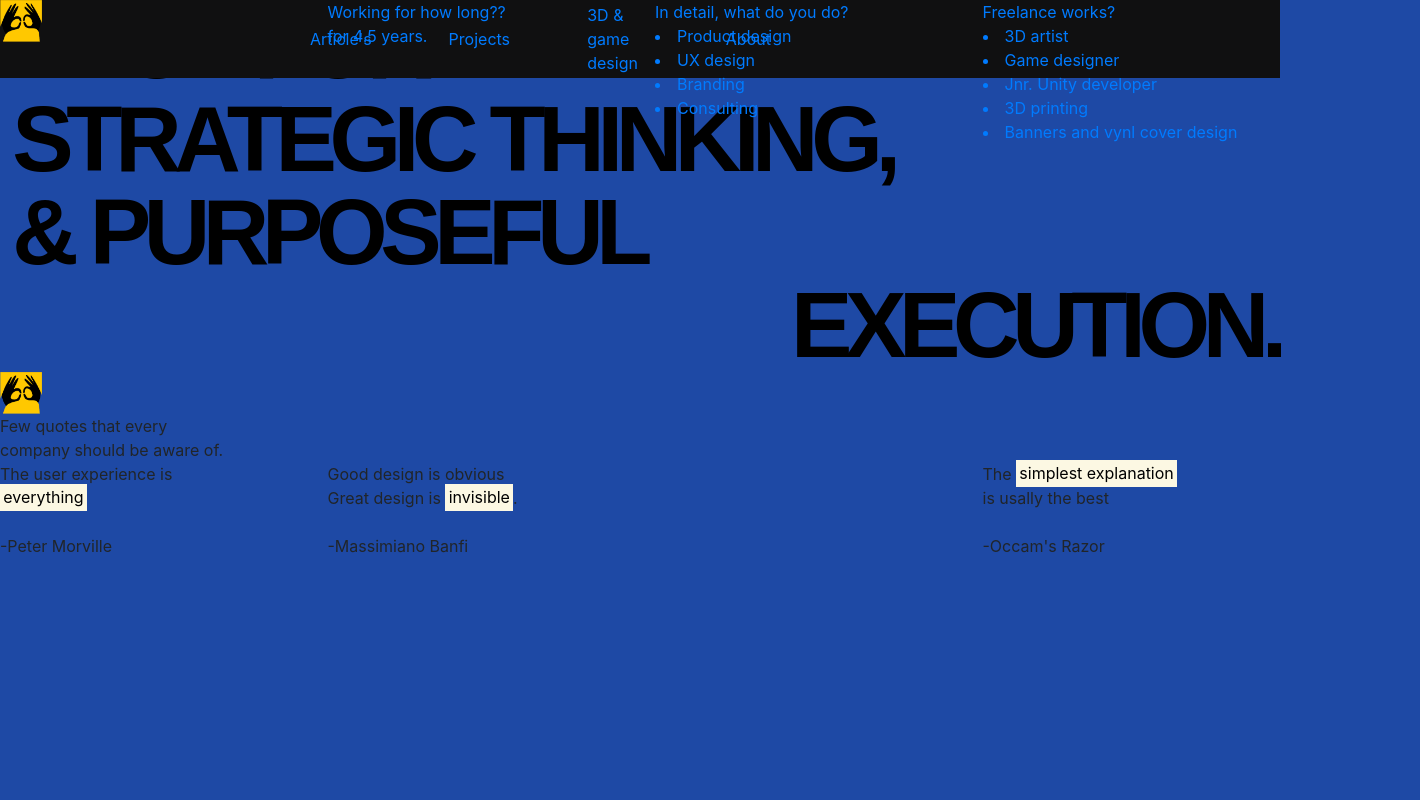
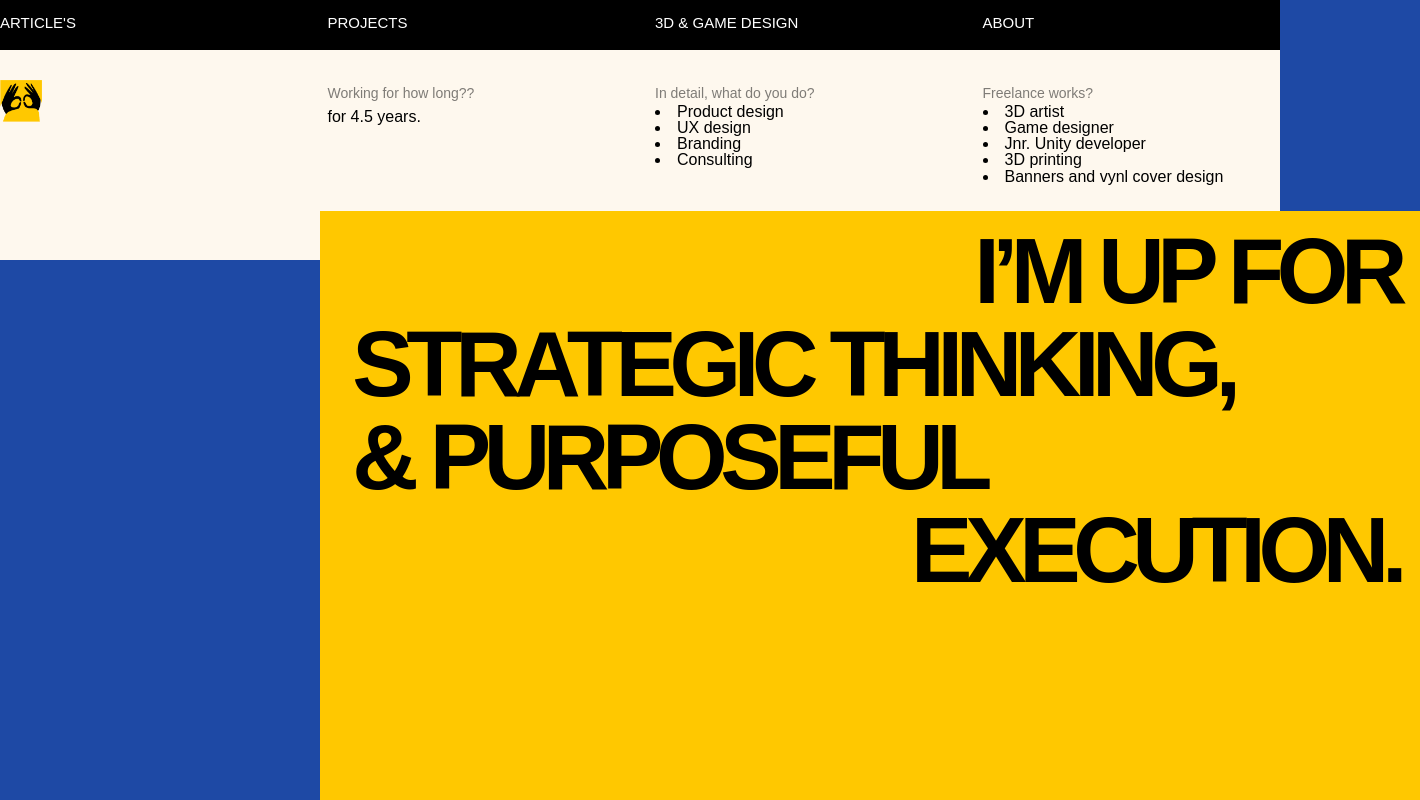
Before and after one commit to DEDROX2K/dedrox.github.io, a plain HTML site: page index.html in a window 1280 px wide. Shown: the top 800 px of the page, 1420 px wide, since content can reach past the window. Drawn offline with nearby package versions, Linux system fonts and the light colour scheme; a web font is replaced by a local one.

Commit message:
overall change

```diff
--- a/port.css
+++ b/port.css
@@ -1,28 +1,91 @@
-.desktop-1,
-.desktop-1 * {
-    box-sizing: border-box;
+.custom-container {
+    width: 100%;
+    max-width: 1360px;
+    margin: 0 auto;
 }
 
-.desktop-1 {
-    background: #1e49a5;
-    height: 1422px;
-    position: relative;
+/*
+@media (max-width: 1302px) {
+    .custom-container {
+        max-width: 960px;
+    }
+}
+
+@media (max-width: 768px) {
+    .custom-container {
+        max-width: 720px;
+    }
+}
+
+@media (max-width: 480px) {
+    .custom-container {
+        max-width: 100%;
+        padding: 0 10px;
+    }
+} */
+
+
+
+/* dog */
+/* dog */
+/* dog */
+/* dog */
+.topnav {
+    background-color: black;
+    padding-top: 0.6rem;
+
+    height: 50px;
+    top: 0;
+    left: 0;
     overflow: hidden;
 }
 
-.topnav {
-    background: #101011;
-    padding: 26px 272px 26px 294px;
-    display: flex;
-    flex-direction: row;
-    gap: 170px;
-    row-gap: 0px;
-    align-items: center;
-    justify-content: flex-start;
-    height: 77.91px;
-    position: absolute;
-    left: 0px;
-    top: 0px;
+.nextnav {
+    background-color: #fef8ee;
+    height: 260px;
+    padding-top: 80px;
+    z-index: -10;
+}
+
+.navsubtex {
+    color: #000000;
+    text-align: left;
+    font-family: "Archivo-Regular", sans-serif;
+    font-size: 16px;
+    line-height: 101.5%;
+    font-weight: 400;
+    position: relative;
+    width: 231.46px;
+}
+
+.navheadtex {
+    color: rgba(0, 0, 0, 0.5);
+    text-align: right;
+    font-family: "Archivo-Regular", sans-serif;
+    font-size: 14px;
+    line-height: 101.5%;
+    font-weight: 400;
+    position: relative;
+    align-self: stretch;
+}
+
+.nav-link {
+    font-family: "Archivo-ExtraBold", sans-serif;
+    line-height: 100%;
+    font-weight: 400;
+    text-transform: uppercase;
+    position: relative;
+    padding: 0rem;
+    font-size: 15px;
+    font-weight: 300;
+    color: #fff;
+
+    display: inline-flex;
+}
+
+
+.logowittext {
+    flex-direction: column;
 }
 
 .btmnav {
@@ -99,6 +162,37 @@
     font-weight: 400;
     position: relative;
     align-self: stretch;
+}
+
+.preference input[type="checkbox"] {
+    appearance: none;
+    -webkit-appearance: none;
+    -moz-appearance: none;
+    width: 20px;
+    height: 20px;
+    border: 2px solid white;
+    border-radius: 6px;
+    background-color: #fff1da;
+    cursor: pointer;
+    position: relative;
+    outline: none;
+    transition: background-color 0.3s, border-color 0.3s;
+}
+
+.preference input[type="checkbox"]:checked {
+    background-color: #ffe100;
+    border-color: #ffffff;
+}
+
+.preference input[type="checkbox"]:checked::before {
+    content: '✓';
+    color: #fff1da;
+    font-size: 16px;
+    position: absolute;
+    top: 50%;
+    left: 50%;
+    transform: translate(-50%, -50%);
+    transition: color 0.3s;
 }
 
 .simple-work-on-the-users-experience {
@@ -382,7 +476,7 @@
     transform: rotate(0deg) scale(-1, 1);
 }
 
-.frame-6 {
+.ylo {
     background: #ffc800;
     padding: 14px 20px 14px 20px;
     display: flex;
@@ -391,14 +485,14 @@
     row-gap: 0px;
     align-items: flex-start;
     justify-content: flex-start;
-    width: 1100.96px;
-    height: 740.88px;
-    position: absolute;
-    left: 274.14px;
-    top: 267.01px;
+    width: 1100px;
+    height: 650px;
+    position: relative;
+    left: 320px;
+    top: 211px;
 }
 
-.frame-5 {
+.ylotext {
     display: flex;
     flex-direction: column;
     gap: 0px;
@@ -449,3 +543,56 @@
     left: 12.32px;
     top: 0px;
 }
+
+.quotesec {
+    height: 1700px;
+    padding-top: 700px;
+    background: #1e49a5;
+    z-index: 10;
+}
+
+.qutex {
+    color: #fef8ee;
+    text-align: left;
+    font-family: "Archivo-Bold", sans-serif;
+    font-size: 20px;
+    line-height: 101.5%;
+    font-weight: 700;
+    position: relative;
+    padding-top: 8px;
+    padding-bottom: 50px;
+}
+
+.quobar {
+    background-color: #fef8ee;
+    height: 2px;
+    padding-top: 5px;
+    border-right: solid;
+    border-color: #1e49a5;
+    border-inline-end-width: 50px;
+}
+
+.qusubtex {
+    color: #fef8ee;
+    padding-top: 30px;
+    font-family: "Archivo-Regular", sans-serif;
+    font-size: 18px;
+    line-height: 101.5%;
+    font-weight: 400;
+}
+
+.fillerafterylo {
+    width: 1100px;
+    height: 650px;
+    position: absolute;
+    background-color: #1e49a5
+}
+
+.mark,
+mark {
+    background-color: #ffc800;
+    padding-right: 6px;
+    padding-left: 6px;
+    padding-top: 0%;
+    padding-bottom: 0%;
+}
```
